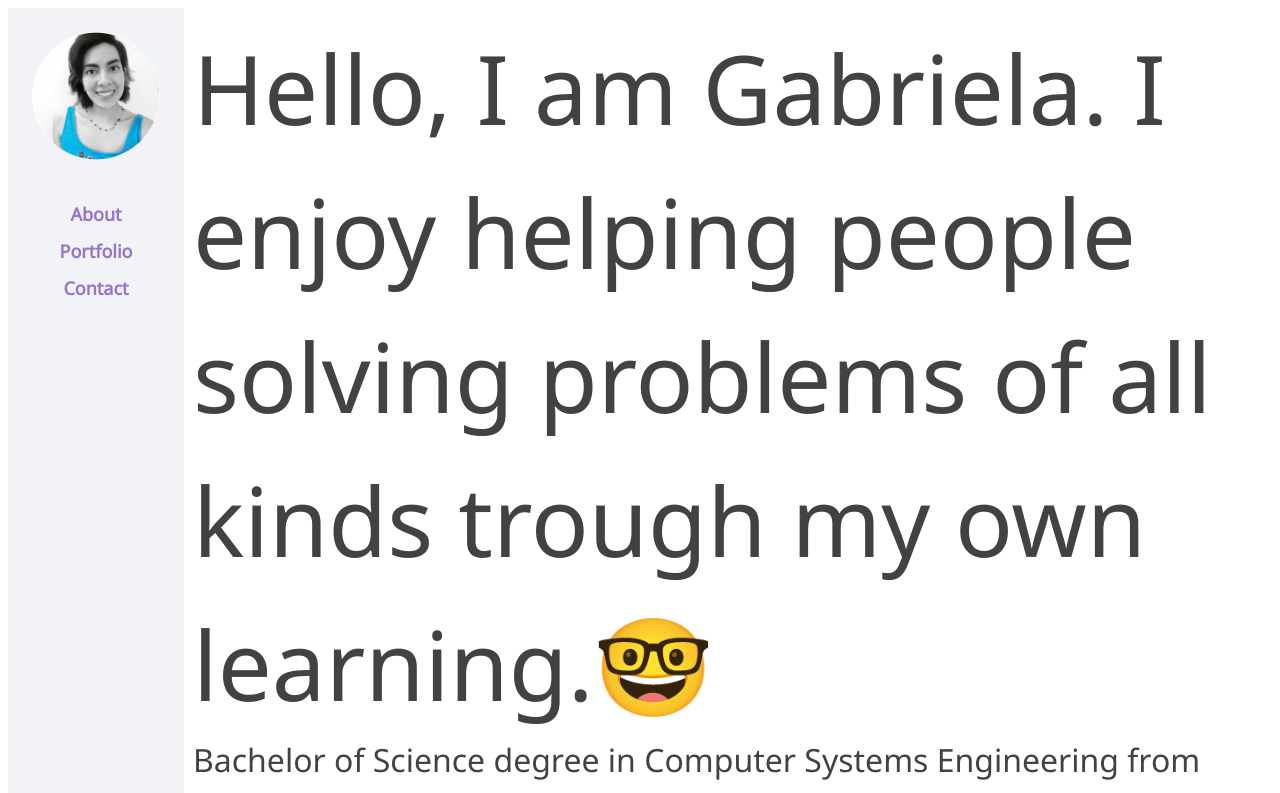
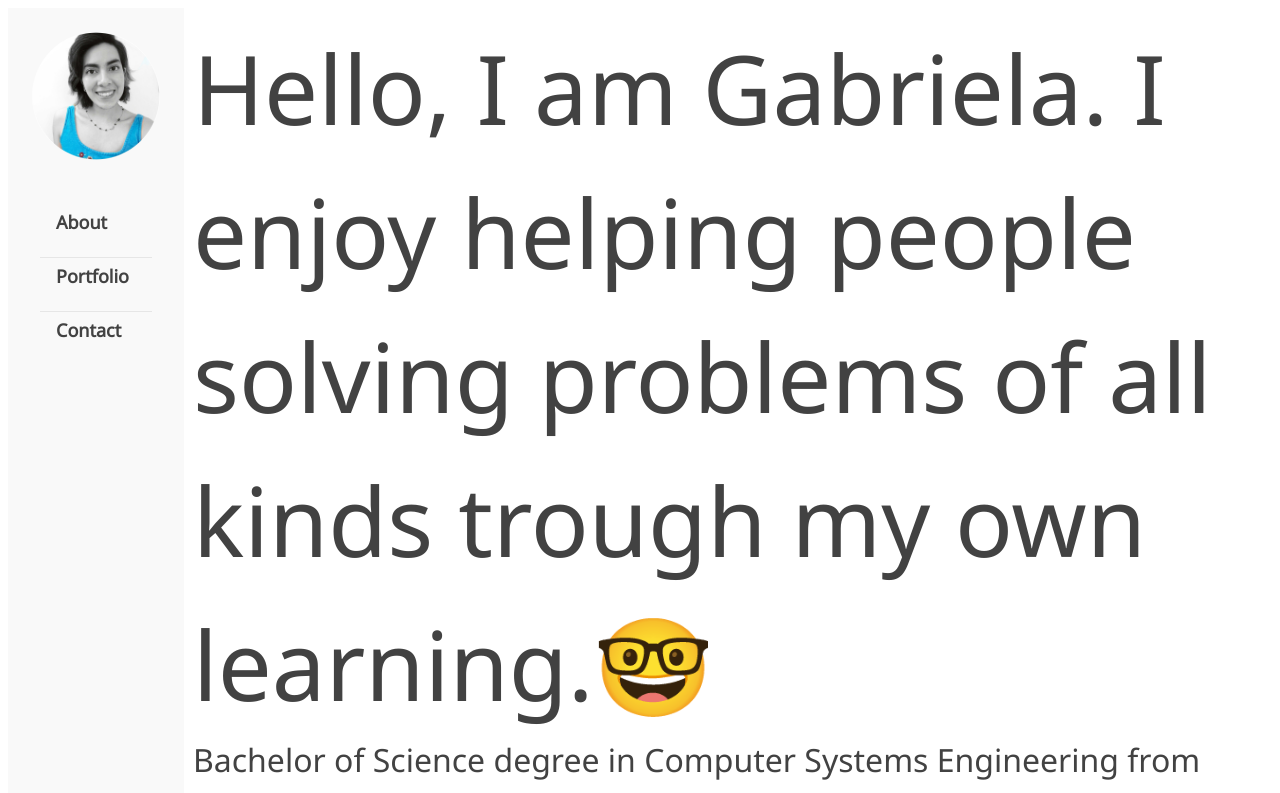
Before and after one commit to GabrielaSaldana/profile, a React (Create React App) app: page / in a window 1280 px wide. Shown: the top 793 px of the page. Built offline with nearby package versions, Linux system fonts and the light colour scheme.

Commit message:
Changing nav menu to make it look more like a navigation component

```diff
--- a/src/App.js
+++ b/src/App.js
@@ -18,53 +18,53 @@ const About = lazy(() => import("./components/About"));
 const Projects = lazy(() => import("./components/Projects"));
 const Contact = lazy(() => import("./components/Contact"));
 
-const useStyles = makeStyles(theme => ({
+const useStyles = makeStyles((theme) => ({
   root: {
-    flexGrow: 1
+    flexGrow: 1,
   },
   container: {
     textAlign: "center",
     color: theme.palette.text.primary,
-    margin: theme.spacing(1)
+    margin: theme.spacing(1),
   },
   upButton: {
-    paddingLeft: theme.spacing(1.2)
+    paddingLeft: theme.spacing(1.2),
   },
   stickyMenu: {
     [theme.breakpoints.up("md")]: {
-      position: "fixed"
+      position: "fixed",
     },
     height: "100%",
-    backgroundColor: "#F2F3F7"
+    backgroundColor: "#F9F9F9",
   },
   scrollableSide: {
     [theme.breakpoints.between("lg", "xl")]: {
-      marginLeft: "14%"
+      marginLeft: "14%",
     },
     [theme.breakpoints.only("md")]: {
-      marginLeft: "25%"
-    }
+      marginLeft: "25%",
+    },
   },
   fab: {
-    margin: theme.spacing(1)
+    margin: theme.spacing(1),
   },
   linkButton: {
     color: "#ffffff",
     textDecoration: "none",
-    fontSize: "1.5rem"
+    fontSize: "1.5rem",
   },
   toolBar: {
-    minHeight: theme.spacing(1)
+    minHeight: theme.spacing(1),
   },
   back: {
-    padding: "2rem"
+    padding: "2rem",
   },
   backlink: {
     color: "#9575cd",
     "&:hover": {
-      color: "#00e676"
-    }
-  }
+      color: "#00e676",
+    },
+  },
 }));
 
 const SideBar = ({ classes }) => {
--- a/src/components/Index/index.jsx
+++ b/src/components/Index/index.jsx
@@ -1,5 +1,8 @@
 import React from "react";
 import { makeStyles } from "@material-ui/core/styles";
+import Divider from "@material-ui/core/Divider";
+import List from "@material-ui/core/List";
+import ListItem from "@material-ui/core/ListItem";
 import Typography from "@material-ui/core/Typography";
 import { Link } from "react-router-dom";
 import routes from "../../routes/routes";
@@ -12,10 +15,10 @@ const useStyles = makeStyles((theme) => ({
     textAlign: "center",
   },
   anchor: {
-    color: theme.extendedPalette.purpleContrast.main,
+    color: theme.palette.text.primary,
     textDecoration: "none",
     "&:hover": {
-      color: theme.extendedPalette.greenContrast.main,
+      color: theme.extendedPalette.cyanContrast.main,
     },
   },
   text: {
@@ -27,23 +30,31 @@ function Index() {
   const classes = useStyles();
 
   return (
-    <div className={classes.root}>
+    <List component="nav" className={classes.root} aria-label="index">
+      <ListItem button>
         <Typography variant="h3" gutterBottom className={classes.text}>
           <Link className={classes.anchor} to={routes.home()}>
             About
           </Link>
         </Typography>
+      </ListItem>
+      <Divider light />
+      <ListItem button>
         <Typography variant="h3" gutterBottom className={classes.text}>
           <Link className={classes.anchor} to={routes.projects()}>
             Portfolio
           </Link>
         </Typography>
+      </ListItem>
+      <Divider light />
+      <ListItem button>
         <Typography variant="h3" gutterBottom className={classes.text}>
           <Link className={classes.anchor} to={routes.contact()}>
             Contact
           </Link>
         </Typography>
-    </div>
+      </ListItem>
+    </List>
   );
 }
 
--- a/src/theme.js
+++ b/src/theme.js
@@ -8,95 +8,95 @@ import {
   pink,
   indigo,
   yellow,
-  deepPurple
+  deepPurple,
 } from "@material-ui/core/colors";
 
 const theme = createMuiTheme({
   palette: {
     primary: {
       main: indigo["A200"], //#536dfe
-      light: indigo["100"] //#c5cae9
+      light: indigo["100"], //#c5cae9
     },
     secondary: {
       main: orange["A400"], //#ff9100
-      light: orange["100"] // #ffe0b2
+      light: orange["100"], // #ffe0b2
     },
     text: {
       primary: grey["800"], //#424242
-      secondary: grey["600"] //#757575
-    }
+      secondary: grey["600"], //#757575
+    },
   },
   extendedPalette: {
     redContrast: {
       main: red["400"], //#ef5350
-      light: red["50"] //#ffebee
+      light: red["50"], //#ffebee
     },
     cyanContrast: {
       main: cyan["400"], //#26c6da
-      light: cyan["100"] //#b2ebf2
+      light: cyan["100"], //#b2ebf2
     },
     pinkContrast: {
       main: pink["A100"], //#ff80ab
-      light: pink["100"] //#f8bbd0
+      light: pink["100"], //#f8bbd0
     },
     greenContrast: {
       main: green["A400"], //#00e676
-      light: green["100"] //#c8e6c9
+      light: green["100"], //#c8e6c9
     },
     yellowContrast: {
       main: yellow["A700"], //#ffd600
-      light: yellow["100"] //#fff9c4
+      light: yellow["100"], //#fff9c4
     },
     purpleContrast: {
       main: deepPurple["300"], //#9575cd
-      light: deepPurple["100"] //#d1c4e9
+      light: deepPurple["100"], //#d1c4e9
     },
     greyContrast: {
-      main: grey["100"] //#F2F3F7
-    }
+      main: grey["100"], //#F2F3F7
+    },
   },
   typography: {
     fontFamily: "Noto Sans, sansSerif",
 
     body1: {
       fontSize: 14,
-      fontWeight: 500
+      fontWeight: 500,
     },
     body2: {
       fontSize: 12,
-      fontWeight: 500
+      fontWeight: 500,
     },
 
     button: {
       fontSize: 14,
       fontWeight: "bold",
       lineHeight: 1.3,
-      textTransform: "none"
+      textTransform: "none",
     },
 
     h1: {
       fontSize: 24,
-      fontWeight: "bold"
+      fontWeight: "bold",
     },
     h2: {
       fontSize: 24,
-      fontWeight: 500
+      fontWeight: 500,
     },
     h3: {
       fontSize: 18,
-      fontWeight: "bold"
+      fontWeight: "bold",
     },
     h4: {
       fontSize: 16,
-      fontWeight: 900
+      fontWeight: 900,
     },
     h5: {
-      fontSize: 14
+      fontSize: 14,
     },
     h6: {
       fontSize: 12,
-      fontWeight: "bold"
-    }
+      fontWeight: "bold",
+    },
   },
   overrides: {
     MuiLinearProgress: {
@@ -105,20 +105,20 @@ const theme = createMuiTheme({
         paddingRight: "10px",
         paddingBottom: "10px",
         paddingTop: "unset",
-        borderRadius: 9
-      }
+        borderRadius: 9,
+      },
     },
     MuiSvgIcon: {
       root: {
-        fontSize: "2rem"
-      }
+        fontSize: "2rem",
+      },
     },
     MuiPaper: {
       rounded: {
-        borderRadius: "0px"
-      }
-    }
-  }
+        borderRadius: "0px",
+      },
+    },
+  },
 });
 
 export default theme;
```
Lines whose indentation alone changed are shown as unchanged.
